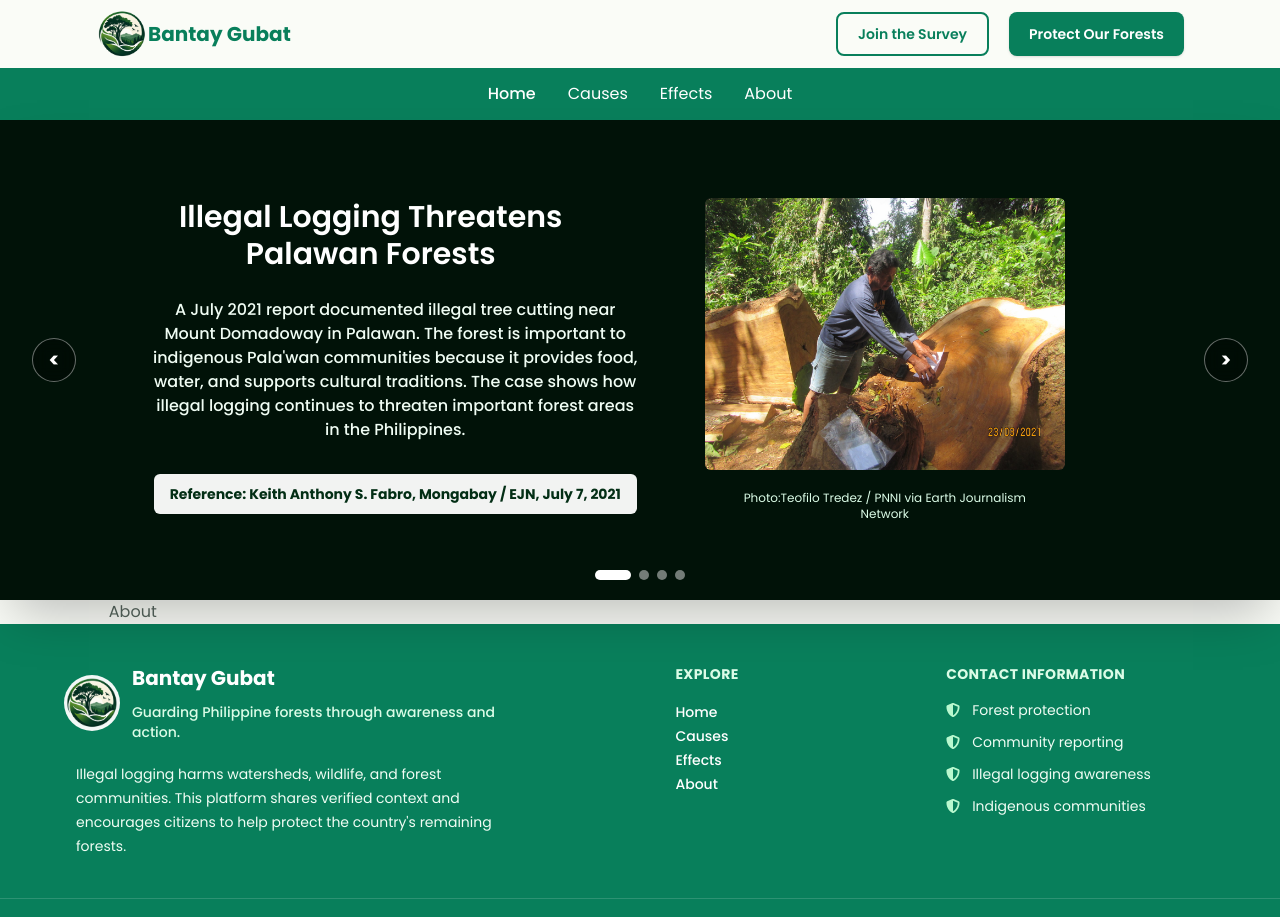
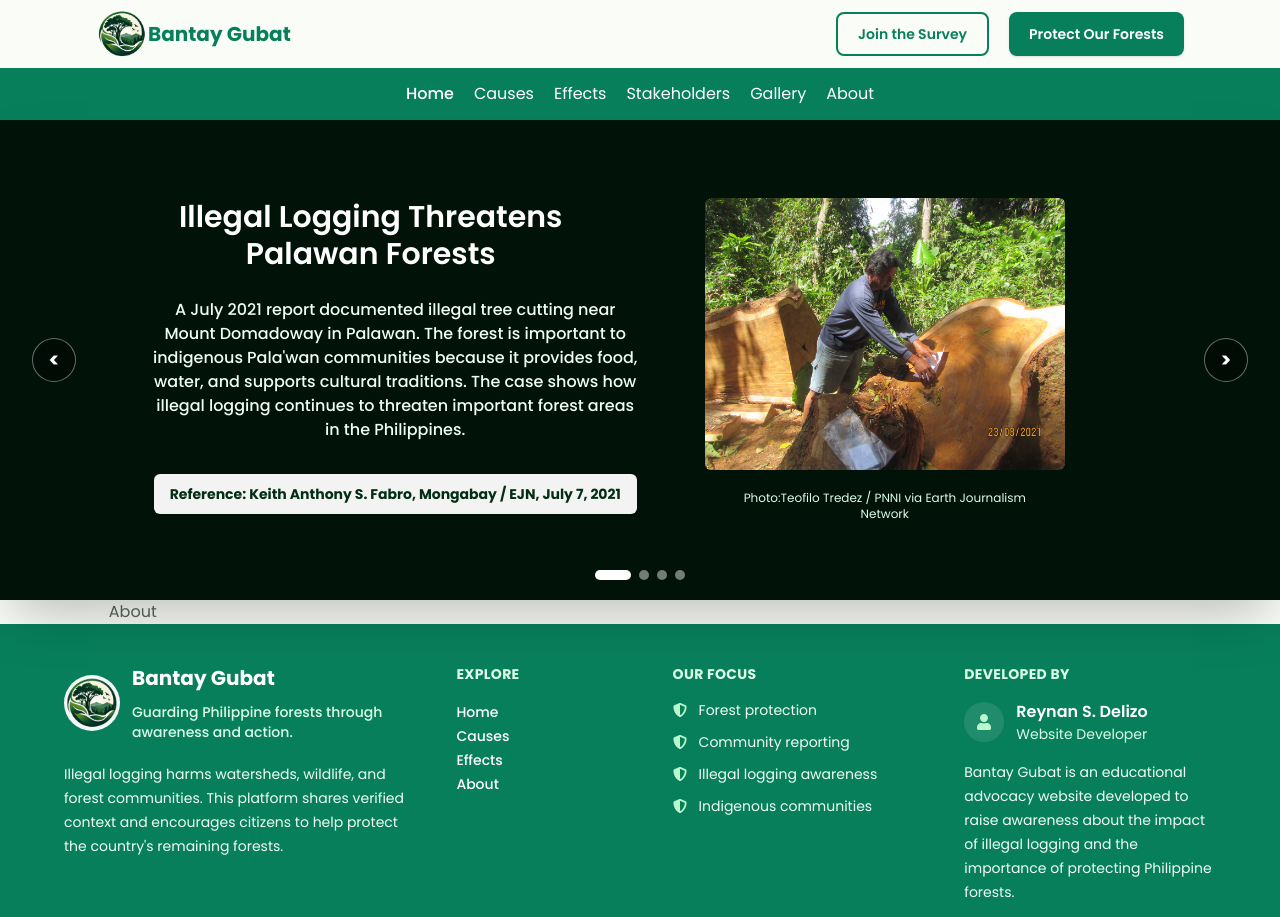
Before and after one commit to reynan1/bantay_gubat, a React (Vite) app: page /about in a window 1280 px wide. Shown: the top 917 px of the page. Built offline with nearby package versions, Linux system fonts and the light colour scheme; no server answers.

Commit message:
addinational information for person who makes the website

```diff
--- a/src/App.tsx
+++ b/src/App.tsx
@@ -6,6 +6,8 @@ import Footer from './components/layouts/Footer';
 import Home from './pages/Home';
 import About from './pages/About';
 import Effect from './pages/Effect';
+import StakeHolders from './pages/StakeHolders';
+import Gallery from './pages/Gallery';
 
 function App() {
 
@@ -16,9 +18,11 @@ function App() {
        <main className='w-[83%] !mx-auto '>
         <Routes>
             <Route path="/" element={<Home />} />
+            <Route path="/causes" element={<Navigate to="/" replace />} />
+            <Route path="/effects" element={<Effect />} />
+            <Route path="/stakeholders" element={<StakeHolders />} />
+            <Route path="/gallery" element={<Gallery />} />
             <Route path="/about" element={<About />} />
-            <Route path="/effects" element={<Effect />} />
-            <Route path="/causes" element={<Navigate to="/" replace />} />
         </Routes>
        </main>
       <Footer />
--- a/src/components/layouts/Footer.tsx
+++ b/src/components/layouts/Footer.tsx
@@ -1,6 +1,13 @@
+import { Link } from "react-router-dom";
+import {
+  FaEnvelope,
+  FaFacebookF,
+  FaMapMarkerAlt,
+  FaShieldAlt,
+  FaUser,
+  FaCode,
+} from "react-icons/fa";
 
-import { Link } from "react-router-dom";
-import { FaEnvelope, FaFacebookF, FaMapMarkerAlt, FaShieldAlt } from "react-icons/fa";
 import bantayGubatLogo from "../../assets/logo/bantay-gubat.png";
 
 const footerLinks = [
@@ -19,41 +26,60 @@ const focusAreas = [
 
 function Footer() {
   return (
-    <footer className="w-full  bg-teal-8 text-white">
-      <div className="flex flex-col justify-center items-center">
-        <div className="mx-auto grid justify-items-center w-[90%] grid-cols-1 gap-10 !py-10 md:grid-cols-[1.4fr_0.8fr_1fr]">
+    <footer className="w-full bg-teal-8 text-white">
+      {/* Main Footer */}
+      <div className="flex flex-col items-center justify-center">
+        <div
+          className="
+            mx-auto grid w-[90%] grid-cols-1 gap-10 !py-10
+            sm:grid-cols-2
+            lg:grid-cols-[1.4fr_0.7fr_1fr_1fr]
+          "
+        >
+          {/* Bantay Gubat Information */}
           <div className="flex flex-col">
             <div className="flex items-center gap-3">
               <img
                 src={bantayGubatLogo}
                 className="h-14 w-14 rounded-full bg-white/95 p-1"
-                alt="bantay-gubat-logo"
+                alt="Bantay Gubat logo"
               />
+
               <div>
-                <h2 className="!text-xl font-bold !text-white">Bantay Gubat</h2>
+                <h2 className="!text-xl font-bold !text-white">
+                  Bantay Gubat
+                </h2>
+
                 <p className="text-sm font-medium text-green-100">
                   Guarding Philippine forests through awareness and action.
                 </p>
               </div>
             </div>
 
-            <p className="!mt-5 !px-3 max-w-md text-sm leading-6 text-green-50">
-              Illegal logging harms watersheds, wildlife, and forest communities.
-              This platform shares verified context and encourages citizens to
-              help protect the country's remaining forests.
+            <p className="!mt-5 max-w-md text-sm leading-6 text-green-50">
+              Illegal logging harms watersheds, wildlife, and forest
+              communities. This platform shares verified context and
+              encourages citizens to help protect the country's remaining
+              forests.
             </p>
           </div>
 
+          {/* Explore */}
           <div>
             <h3 className="!mb-4 text-sm font-bold uppercase tracking-wide text-green-100">
               Explore
             </h3>
+
             <ul className="space-y-3">
               {footerLinks.map((link) => (
                 <li key={link.label}>
                   <Link
                     to={link.to}
-                    className="text-sm font-medium !text-white transition-colors duration-200 hover:!text-green-200"
+                    className="
+                      text-sm font-medium !text-white
+                      transition-colors duration-200
+                      hover:!text-green-200
+                    "
                   >
                     {link.label}
                   </Link>
@@ -62,10 +88,12 @@ function Footer() {
             </ul>
           </div>
 
+          {/* Focus Areas */}
           <div>
             <h3 className="!mb-4 text-sm font-bold uppercase tracking-wide text-green-100">
-              Contact Information
+              Our Focus
             </h3>
+
             <ul className="grid gap-3 text-sm text-green-50">
               {focusAreas.map((area) => (
                 <li key={area} className="flex items-center gap-3">
@@ -75,34 +103,95 @@ function Footer() {
               ))}
             </ul>
           </div>
+
+          {/* Developer Information */}
+          <div>
+            <h3 className="!mb-4 text-sm font-bold uppercase tracking-wide text-green-100">
+              Developed By
+            </h3>
+
+            <div className="flex items-center gap-3">
+              <div
+                className="
+                  grid h-10 w-10 shrink-0 place-items-center
+                  rounded-full bg-white/10
+                "
+              >
+                <FaUser className="text-green-200" />
+              </div>
+
+              <div>
+                <p className="font-semibold !text-white">
+                  Reynan S. Delizo
+                </p>
+
+                <p className="text-sm text-green-100">
+                  Website Developer
+                </p>
+              </div>
+            </div>
+
+            <p className="!mt-4 max-w-xs text-sm leading-6 text-green-50">
+              Bantay Gubat is an educational advocacy website developed
+              to raise awareness about the impact of illegal logging and
+              the importance of protecting Philippine forests.
+            </p>
+
+            <div className="!mt-4 flex items-center gap-2 text-sm text-green-100">
+              <FaCode className="text-green-200" />
+              <span>Developed for educational purposes</span>
+            </div>
+          </div>
         </div>
       </div>
 
-
-      <div className="border-t border-white/15 flex !px-7 justify-center">
-        <div className="mx-auto flex w-[85%] flex-col gap-4 !py-5 text-sm text-green-100 md:flex-row md:items-center md:justify-between">
+      {/* Bottom Footer */}
+      <div className="flex justify-center border-t border-white/15 !px-7">
+        <div
+          className="
+            mx-auto flex w-[90%] flex-col gap-4 !py-5
+            text-sm text-green-100
+            md:flex-row md:items-center md:justify-between
+          "
+        >
           <p>
-            © {new Date().getFullYear()} Bantay Gubat. Protect our forests,
-            protect our future.
+            © {new Date().getFullYear()} Bantay Gubat. Developed by{" "}
+            <span className="font-semibold !text-white">
+              Reynan S. Delizo
+            </span>{" "}
+            for educational purposes.
           </p>
 
           <div className="flex flex-wrap items-center gap-4">
+            {/* Location */}
             <span className="inline-flex items-center gap-2">
               <FaMapMarkerAlt className="text-green-200" />
               Philippines
             </span>
+
+            {/* DENR Email */}
             <a
               href="mailto:aksyonkalikasan@denr.gov.ph"
-              className="inline-flex items-center gap-2 !text-green-100 transition hover:!text-white"
+              className="
+                inline-flex items-center gap-2
+                !text-green-100 transition
+                hover:!text-white
+              "
             >
               <FaEnvelope className="text-green-200" />
               aksyonkalikasan@denr.gov.ph
             </a>
+
+            {/* DENR Facebook */}
             <a
               href="https://www.facebook.com/DENROfficial"
               target="_blank"
               rel="noreferrer"
-              className="grid h-9 w-9 place-items-center rounded-full border border-white/30 !text-white transition hover:bg-white hover:!text-teal-8"
+              className="
+                grid h-9 w-9 place-items-center rounded-full
+                border border-white/30 !text-white
+                transition hover:bg-white hover:!text-teal-8
+              "
               aria-label="DENR Facebook page"
             >
               <FaFacebookF />
--- a/src/components/layouts/Header.tsx
+++ b/src/components/layouts/Header.tsx
@@ -71,7 +71,7 @@ function Header() {
 
       {/* Navigation */}
       <nav className="w-full !py-2 bg-teal-8 flex items-center justify-center !h-13">
-        <ul className="flex items-center justify-center gap-8">
+        <ul className="flex items-center justify-center gap-5">
 
           <li>
             <Link
@@ -117,6 +117,34 @@ function Header() {
 
           <li>
             <Link
+              to="/effects"
+              className="
+                font-normal
+                !text-white
+                transition-colors duration-200
+                hover:!text-green-200
+              "
+            >
+              Stakeholders
+            </Link>
+          </li>
+
+          <li>
+            <Link
+              to="/gallery"
+              className="
+                font-normal
+                !text-white
+                transition-colors duration-200
+                hover:!text-green-200
+              "
+            >
+              Gallery
+            </Link>
+          </li>
+
+          <li>
+            <Link
               to="/about"
               className="
                 font-normal
--- /dev/null
+++ b/src/pages/Gallery.tsx
@@ -0,0 +1,10 @@
+
+function Gallery() {
+  return (
+    <div>
+      Gallery
+    </div>
+  )
+}
+
+export default Gallery
--- /dev/null
+++ b/src/pages/StakeHolders.tsx
@@ -0,0 +1,10 @@
+
+function StakeHolders() {
+  return (
+    <div>
+
+    </div>
+  )
+}
+
+export default StakeHolders
```
